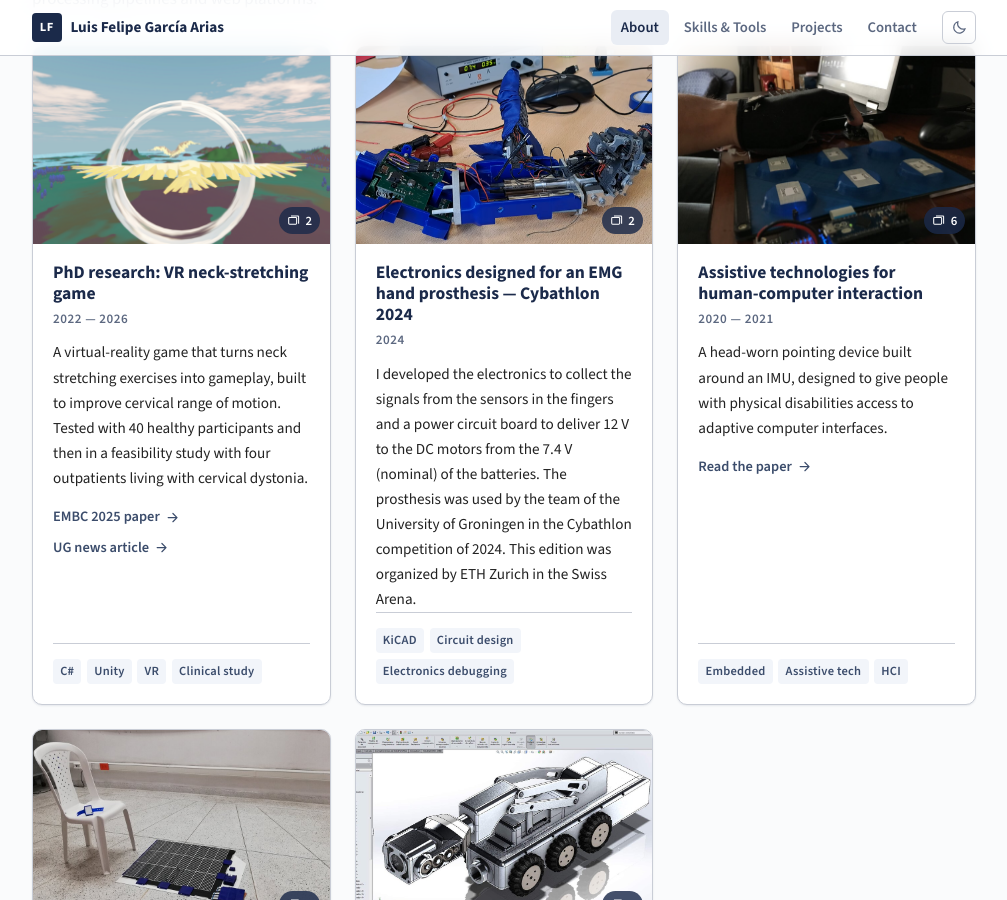
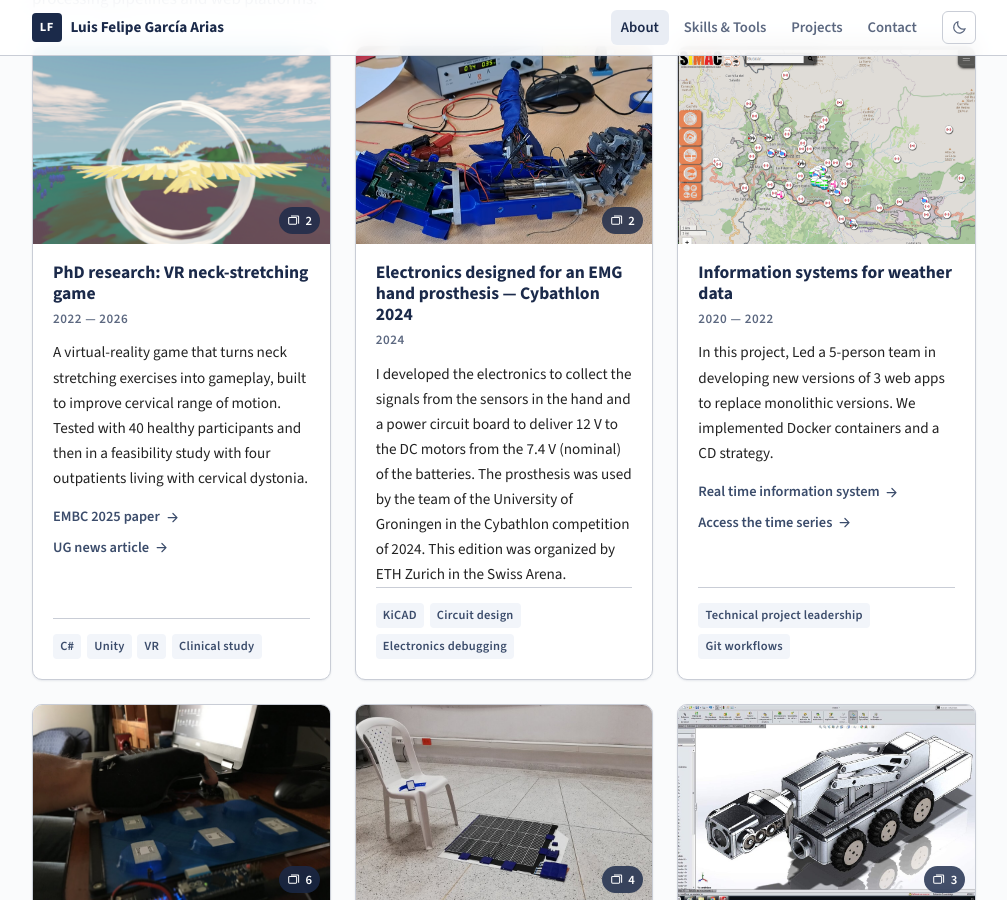
Before and after one commit to lufgarciaar/lufgarciaar.github.io, a Jekyll site: the page built from index.html, in a window 1280 px wide and 900 px high, scrolled down 1889 px. Shown: the whole window, without its empty margins (136-1143 px from the left). Built offline with Jekyll 4.4.1, drawn with Linux system fonts in a browser that asks for light colours.

Commit message:
feat: add SIMAC project

```diff
--- a/_data/projects.yml
+++ b/_data/projects.yml
@@ -44,7 +44,7 @@
 - title: "Electronics designed for an EMG hand prosthesis — Cybathlon 2024"
   year: "2024"
   summary: >-
-    I developed the electronics to collect the signals from the sensors in the fingers and a power circuit board to deliver 12 V to the DC motors from the 7.4 V (nominal) of the batteries. The prosthesis was used by the team of the University of Groningen in the Cybathlon competition of 2024. This edition was organized by ETH Zurich in the Swiss Arena.
+    I developed the electronics to collect the signals from the sensors in the hand and a power circuit board to deliver 12 V to the DC motors from the 7.4 V (nominal) of the batteries. The prosthesis was used by the team of the University of Groningen in the Cybathlon competition of 2024. This edition was organized by ETH Zurich in the Swiss Arena.
   cover: "cybathlon/cybathlon_power_debug.png"
   alt: "Power electronics board for the hand prosthesis, on a lab bench during debugging"
   tags: ["KiCAD", "Circuit design", "Electronics debugging"]
@@ -55,6 +55,19 @@
     - src: "cybathlon/cybathlon_sensors_debug.jpg"
       alt: "Socket and hand testing in the laboratory"
       caption: "Debug of EMG recording board in the socket and communication with the board in the hand."
+
+- title: "Information systems for weather data"
+  year: "2020 — 2022"
+  summary: >-
+    In this project, Led a 5-person team in developing new versions of 3 web apps to replace monolithic versions. We implemented Docker containers and a CD strategy.
+  cover: "cdiac/cdiac_geoportal.png"
+  alt: "UI of the real time weather app of Caldas, Colombia"
+  tags: ["Technical project leadership", "Git workflows"]
+  links:
+    - label: "Real time information system"
+      url: "https://cdiac.manizales.unal.edu.co/geoportal-simac/"
+    - label: "Access the time series"
+      url: "https://cdiac.manizales.unal.edu.co/sistema-indicadores/"
 
 - title: "Assistive technologies for human-computer interaction"
   year: "2020 — 2021"
```
Also changed, not shown: assets/img/projects/cdiac/cdiac_geoportal.png (added).
